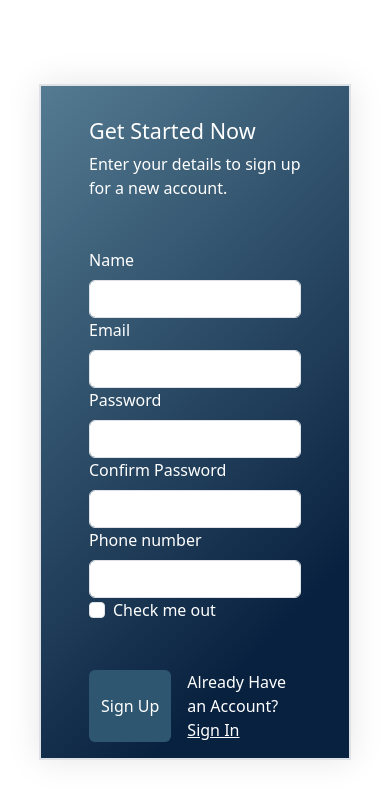
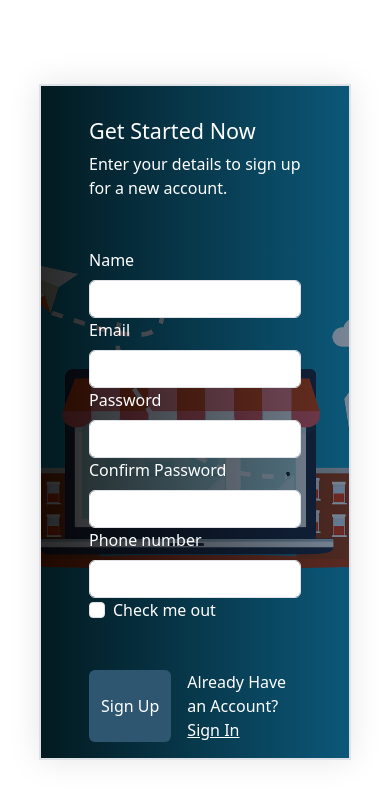
Before and after one commit to vectorojay/formUI, a plain HTML site: page index.html in a window 390 px wide. Drawn offline with nearby package versions, Linux system fonts and the light colour scheme.

Commit message:
add background image on mobile view

```diff
--- a/style.css
+++ b/style.css
@@ -99,7 +99,15 @@ body {
   .content-box {
     color: white !important;
 
-    background: hsla(213, 77%, 14%, 1);
+    background-image: linear-gradient(
+        to right,
+        rgba(0, 0, 0, 0.835),
+        rgba(8, 33, 63, 0.548)
+      ),
+      url(images/store-4156934_1280.png);
+    background-size: cover;
+    background-position: center;
+    /* background: hsla(213, 77%, 14%, 1);
 
     background: hsla(213, 77%, 14%, 1);
 
@@ -121,6 +129,6 @@ body {
       hsla(202, 27%, 45%, 1) 100%
     );
 
-    filter: progid: DXImageTransform.Microsoft.gradient( startColorstr="#08203E", endColorstr="#557C93", GradientType=1 );
+    filter: progid: DXImageTransform.Microsoft.gradient( startColorstr="#08203E", endColorstr="#557C93", GradientType=1 ); */
   }
 }
```
